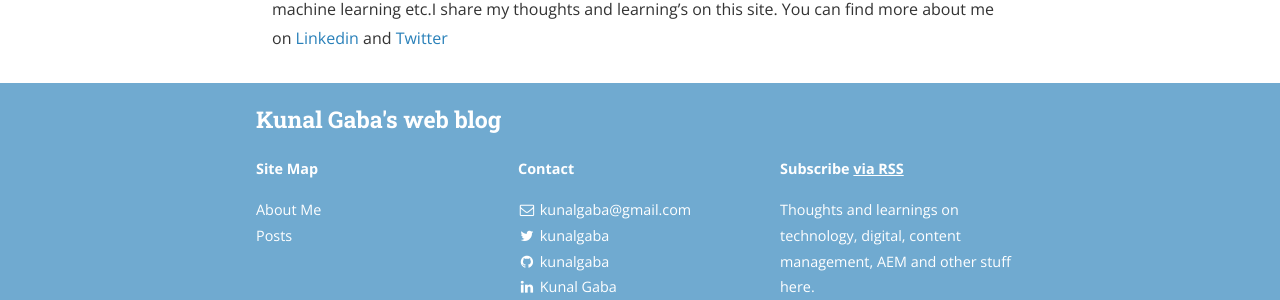
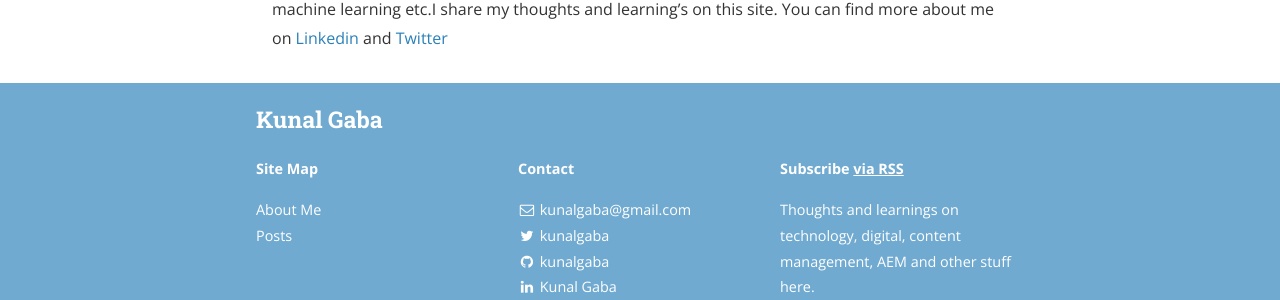
Before and after one commit to kunalgaba/kunalgaba.github.io, a Jekyll site: the page built from about.md, in a window 1280 px wide. Shown: the part 335-635 px from the top of the page. Built offline with Jekyll 4.4.1, drawn with Linux system fonts in a browser that asks for light colours; nearby versions of some CDN libraries.

```diff
--- a/_config.yml
+++ b/_config.yml
@@ -9,8 +9,8 @@ exclude:
   - "/vendor/"
 
 # Site settings
-title: "Kunal Gaba's web blog"
-subtitle: "Kunal Gaba's personal web blog"
+title: "Kunal Gaba"
+subtitle: "My personal web blog"
 email: kunalgaba@gmail.com
 name: Kunal Gaba
 description: >
```
